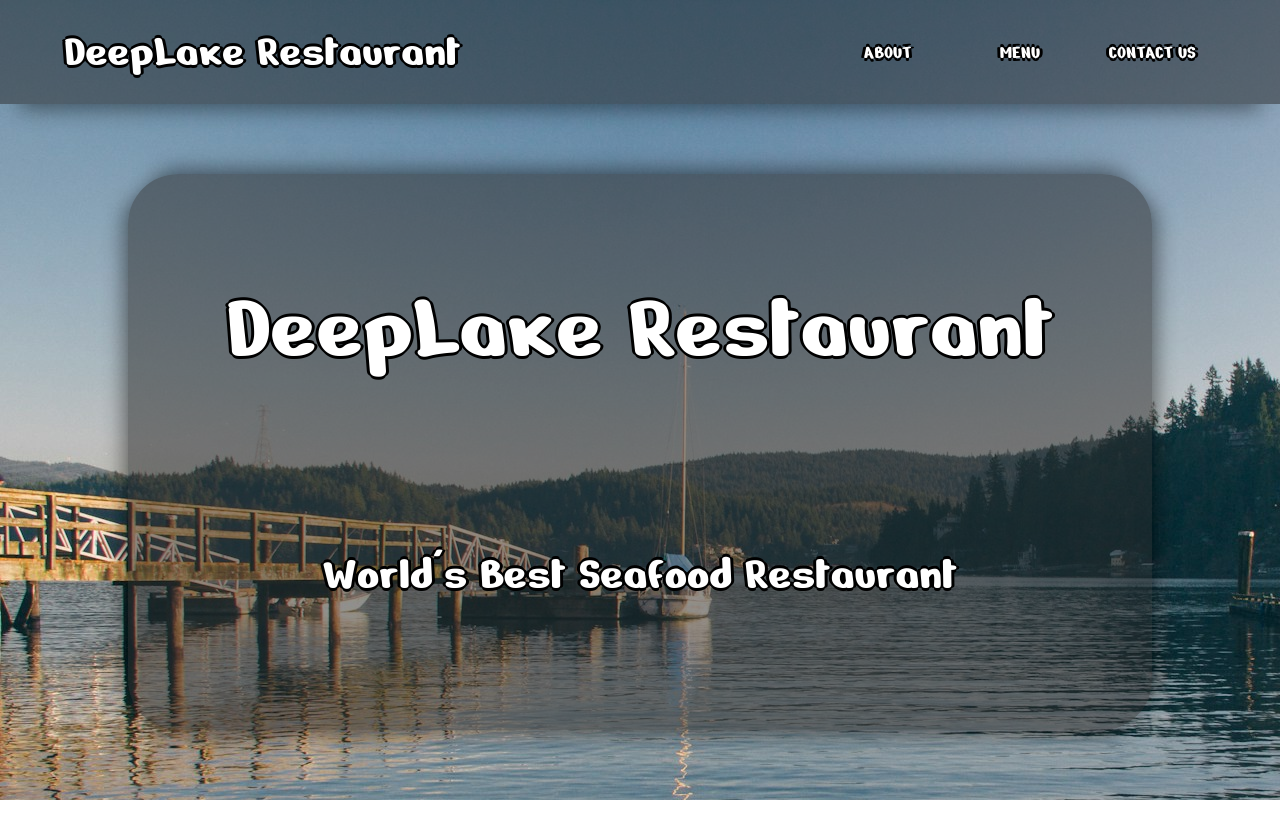
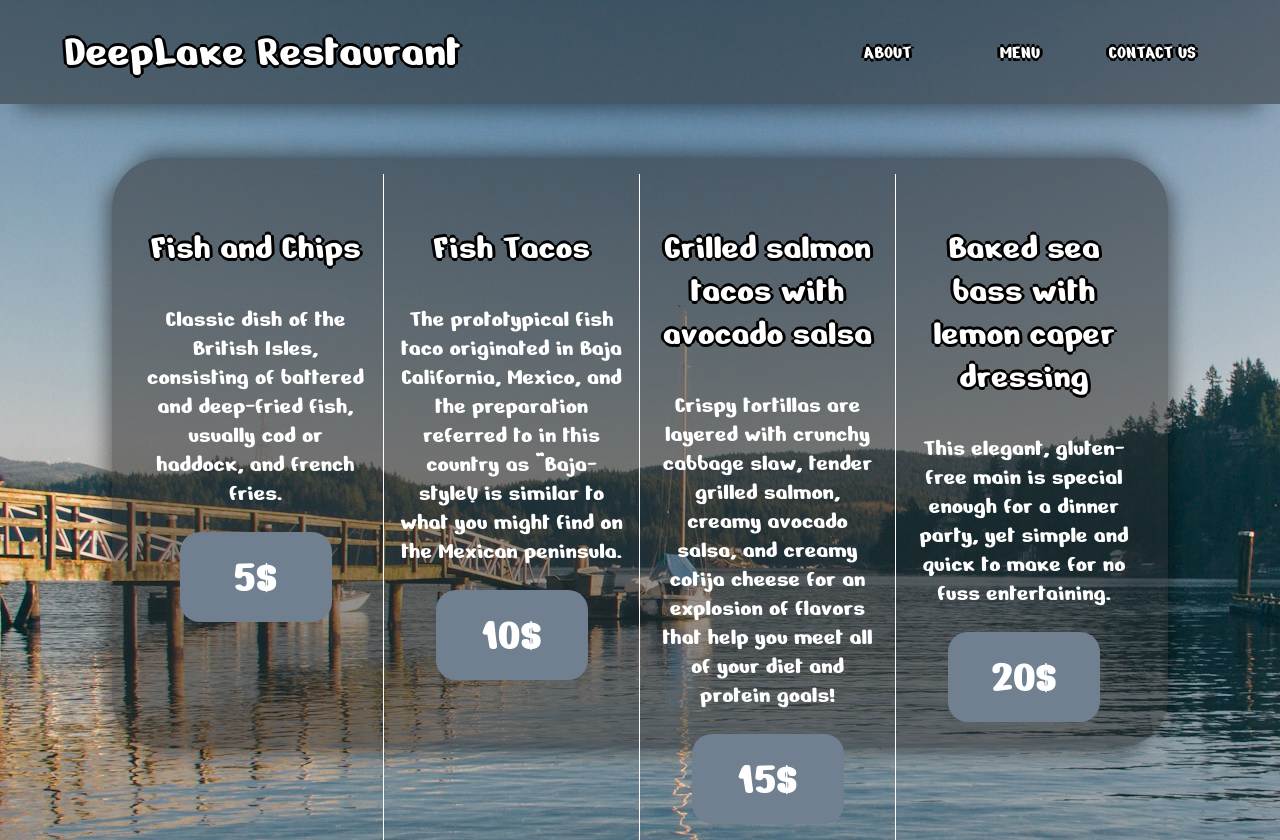
Before and after one commit to Dvdt5/Odin_Project---Restaurant_Page, a website built with webpack: page src/template.html in a window 1280 px wide. Both pictures are taken after a click on the button "MENU". Before the commit the page ends 800 px from the top, so only its background shows below. Built offline with nearby package versions, Linux system fonts and the light colour scheme.

Commit message:
Added menu.js

```diff
--- a/src/index.js
+++ b/src/index.js
@@ -1,10 +1,12 @@
 import "./styles.css";
 import home from "./home";
 import about from "./about";
+import menu from "./menu";
 
 //Buttons
 const homeButton = document.getElementById("home-page-logo");
 const aboutButton = document.getElementById("about-btn");
+const menuButton = document.getElementById("menu-btn");
 
 const mainContent = document.getElementById("main");
 
@@ -18,4 +20,9 @@ aboutButton.addEventListener("click", ()=>{
     mainContent.appendChild(about());
 });
 
+menuButton.addEventListener("click", ()=>{
+    mainContent.innerHTML = "";
+    mainContent.appendChild(menu());
+});
+
 window.onload = ()=> mainContent.appendChild(home()); ;
--- /dev/null
+++ b/src/menu.js
@@ -0,0 +1,55 @@
+
+
+export default function menu () {
+    const menuContent = [
+        {
+            name: "Fish and Chips",
+            content: "Classic dish of the British Isles, consisting of battered and deep-fried fish, usually cod or haddock, and french fries.",
+            price: "5$"
+        },
+        {
+            name: "Fish Tacos",
+            content: "The prototypical fish taco originated in Baja California, Mexico, and the preparation referred to in this country as “Baja-style” is similar to what you might find on the Mexican peninsula.",
+            price: "10$"
+        },
+        {
+            name: "Grilled salmon tacos with avocado salsa",
+            content: "Crispy tortillas are layered with crunchy cabbage slaw, tender grilled salmon, creamy avocado salsa, and creamy cotija cheese for an explosion of flavors that help you meet all of your diet and protein goals!",
+            price: "15$"
+        },
+        {
+            name: "Baked sea bass with lemon caper dressing",
+            content: "This elegant, gluten-free main is special enough for a dinner party, yet simple and quick to make for no fuss entertaining.",
+            price: "20$"
+        }
+
+    ];
+
+    const gridMenu = document.createElement("div");
+    gridMenu.id = "menu-grid";
+    gridMenu.classList.add("fadeAnimation");
+
+    menuContent.forEach(({name,content,price})=>{
+        const dishCard = document.createElement("div");
+        const dishCardName = document.createElement("p");
+        const dishCardContent = document.createElement("p");
+        const dishCardPrice = document.createElement("p");
+
+        dishCard.classList.add("dish-card");
+        dishCardName.classList.add("dish-card-header");
+        dishCardContent.classList.add("dish-card-content");
+        dishCardPrice.classList.add("dish-price");
+
+        dishCardName.innerText = name;
+        dishCardContent.innerText = content;
+        dishCardPrice.innerText = price;
+
+        dishCard.appendChild(dishCardName);
+        dishCard.appendChild(dishCardContent);
+        dishCard.appendChild(dishCardPrice);
+
+        gridMenu.appendChild(dishCard);
+    });
+
+    return gridMenu;
+}
--- a/src/styles.css
+++ b/src/styles.css
@@ -36,6 +36,7 @@ body {
     width: 80vw;
     height: 80%;
     margin: auto;
+    padding: 16px;
 
     border-radius: 50px;
     background-color: rgba(40, 40, 40, 0.5);
@@ -103,7 +104,45 @@ body {
     border-radius: 50px;
 }
 
-/* Classes */
+/* Menu Section */
+
+#menu-grid {
+    display: grid;
+    grid-template-columns: repeat(4, 1fr);
+
+    height: 100%;
+}
+
+.dish-card {
+    padding: 16px;
+    border-right: 1px solid white;
+    box-sizing: border-box;
+    text-align: center;
+    color: white;
+    &.dish-card:last-of-type{
+        border: 0;
+    }
+}
+
+.dish-card-header {
+    font-size: 36px;
+    text-shadow: -3px 0 black, 0 3px black, 3px 0 black, 0 -3px black;
+}
+
+.dish-card-content {
+    font-size: 24px;
+}
+
+.dish-price {
+    font-size: 48px;
+    width: 120px;
+    padding: 16px;
+    background-color: rgb(112, 128, 144);
+    border-radius: 20px;
+    margin: auto;
+}
+
+/* Global Classes */
 
 .btn {
     padding: 5px;
```
Also changed, not shown: src/template.html (+1 -0 lines).
